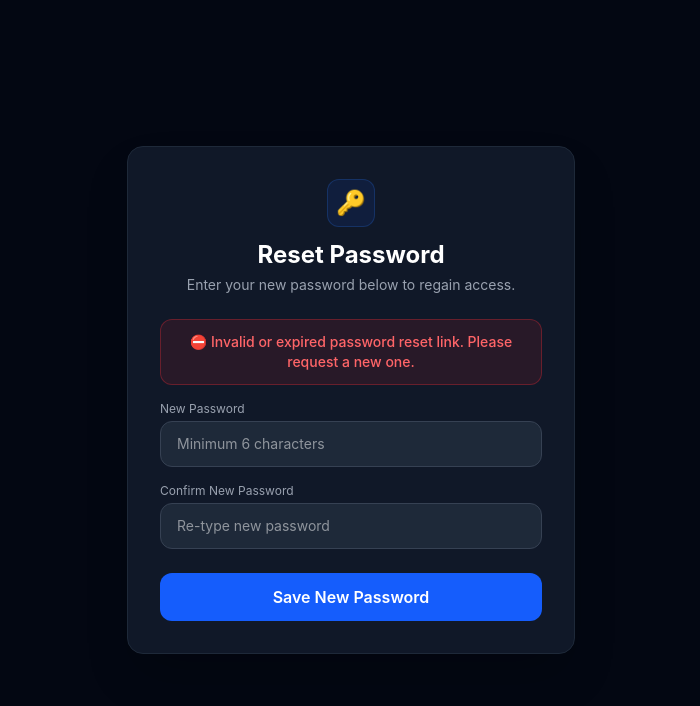
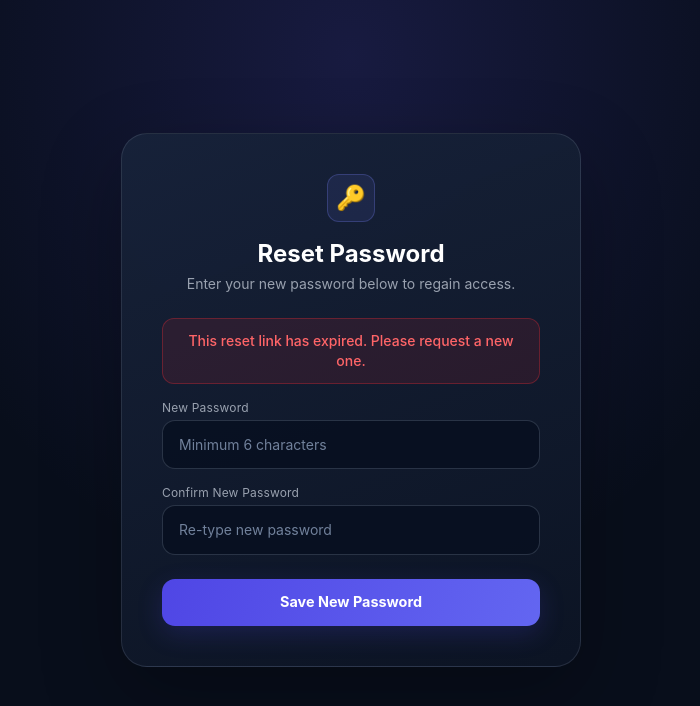
Before and after one commit to jbcollections00/jb-premium-hub, a React (Vite) app: page /reset-password in a window 1280 px wide. Shown: the top 706 px of the page, without its empty margins (289-989 px from the left). Built offline with nearby package versions, Linux system fonts and the light colour scheme; no server answers; the database is empty.

Commit message:
Polish password reset page while retaining Supabase recovery flow

```diff
--- a/src/pages/public/ResetPassword.jsx
+++ b/src/pages/public/ResetPassword.jsx
@@ -17,7 +17,7 @@ export default function ResetPassword() {
       if (!session) {
         setMsg({
           type: 'error',
-          text: '⛔ Invalid or expired password reset link. Please request a new one.',
+          text: 'This reset link has expired. Please request a new one.',
         });
       }
     };
@@ -63,10 +63,10 @@ export default function ResetPassword() {
   };
 
   return (
-    <div className="min-h-screen bg-gray-950 flex items-center justify-center px-4">
-      <div className="bg-gray-900 border border-gray-800 p-8 rounded-2xl max-w-md w-full shadow-2xl">
+    <div className="jbh-auth">
+      <div className="jbh-auth-card">
         <div className="text-center mb-6">
-          <div className="inline-flex items-center justify-center w-12 h-12 rounded-xl bg-blue-600/10 border border-blue-500/20 text-blue-400 text-2xl mb-3">
+          <div className="mb-4 inline-flex h-12 w-12 items-center justify-center rounded-xl border border-indigo-400/25 bg-indigo-400/10 text-2xl text-indigo-300">
             🔑
           </div>
           <h2 className="text-2xl font-bold text-white">Reset Password</h2>
@@ -98,7 +98,7 @@ export default function ResetPassword() {
               value={password}
               onChange={(e) => setPassword(e.target.value)}
               placeholder="Minimum 6 characters"
-              className="w-full bg-gray-800 border border-gray-700 text-white rounded-xl px-4 py-3 text-sm focus:outline-none focus:border-blue-500"
+              className="jbh-field text-sm"
             />
           </div>
 
@@ -111,14 +111,14 @@ export default function ResetPassword() {
               value={confirmPassword}
               onChange={(e) => setConfirmPassword(e.target.value)}
               placeholder="Re-type new password"
-              className="w-full bg-gray-800 border border-gray-700 text-white rounded-xl px-4 py-3 text-sm focus:outline-none focus:border-blue-500"
+              className="jbh-field text-sm"
             />
           </div>
 
           <button
             type="submit"
             disabled={loading}
-            className="w-full bg-blue-600 hover:bg-blue-500 disabled:bg-gray-800 disabled:opacity-50 disabled:cursor-not-allowed text-white font-semibold py-3 rounded-xl transition-all cursor-pointer mt-2"
+            className="jbh-btn mt-2 w-full"
           >
             {loading ? 'Updating Password...' : 'Save New Password'}
           </button>
```
